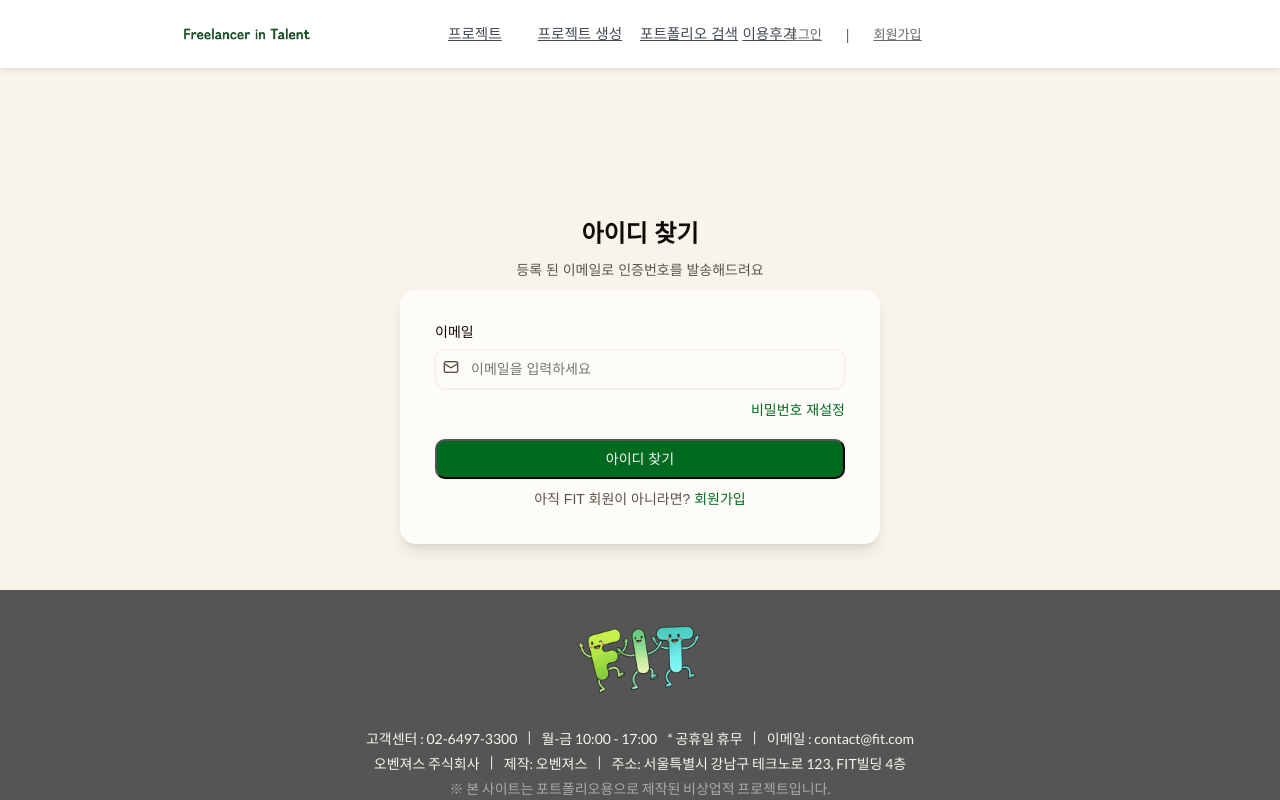
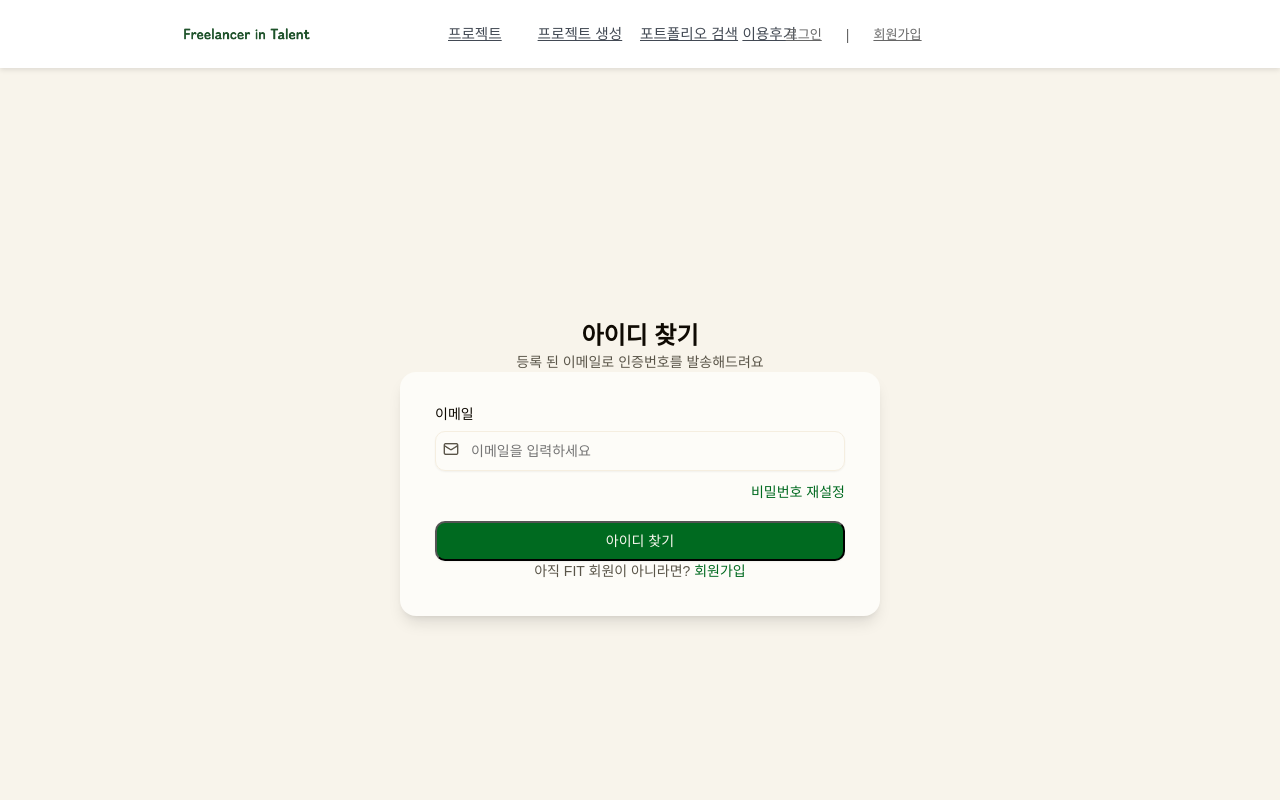
Before and after one commit to prgrms-aibe-devcourse/AIBE3-Project2-Team05, a Next.js app in the folder frontend/: page /members/findid in a window 1280 px wide. Shown: the top 800 px of the page. Built offline with nearby package versions, Linux system fonts and the light colour scheme; no server answers.

Commit message:
✨ Modify layout,footer css

```diff
--- a/frontend/src/app/layout.tsx
+++ b/frontend/src/app/layout.tsx
@@ -19,7 +19,7 @@ export default function RootLayout({
       <body className="antialiased min-h-screen flex flex-col">
         <UserProvider>
           <Header />
-          <main className="flex-1 w-full pt-[68px] pb-[60px]">{children}</main>
+          <main className="pt-[68px]">{children}</main>
           <Footer />
         </UserProvider>
       </body>
--- a/frontend/src/app/members/findid/page.tsx
+++ b/frontend/src/app/members/findid/page.tsx
@@ -77,7 +77,7 @@ export default function FindId() {
     }
   };
   return (
-    <main className="relative w-screen h-screen bg-[var(--background)] flex justify-center items-start pt-[150px] overflow-y-auto">
+    <main className="relative w-screen h-screen bg-[var(--background)] flex justify-center items-center overflow-y-auto">
       <div className="absolute inset-0 bg-[rgba(241,234,220,0.3)] z-0"></div>
 
       <div className="relative z-10 w-[480px] flex flex-col items-center">
@@ -85,13 +85,13 @@ export default function FindId() {
         <div className="w-full flex flex-col items-center mb-6">
           <h1
             className="text-[24px] font-bold leading-[32px] mb-3"
-            style={{ color: "#0F0A03", marginBottom: "10px" }}
+            style={{ color: "#0F0A03" }}
           >
             아이디 찾기
           </h1>
           <p
             className="text-[14px] font-[300] leading-[20px]"
-            style={{ color: "#5A5549", marginBottom: "10px" }}
+            style={{ color: "#5A5549" }}
           >
             등록 된 이메일로 인증번호를 발송해드려요
           </p>
@@ -248,7 +248,7 @@ export default function FindId() {
             {/* 회원가입 링크 */}
             <p
               className="text-[14px] font-[300] leading-[20px] text-center mt-4"
-              style={{ color: "#5A5549", marginTop: "10px" }}
+              style={{ color: "#5A5549" }}
             >
               아직 FIT 회원이 아니라면?{" "}
               <span
--- a/frontend/src/app/members/login/page.tsx
+++ b/frontend/src/app/members/login/page.tsx
@@ -54,7 +54,7 @@ export default function LoginPage() {
 
   return (
     <div
-      className="w-full h-screen flex justify-center items-start pt-[100px]"
+      className="w-full h-screen flex justify-center items-center"
       style={{ backgroundColor: "var(--background)" }}
     >
       <div className="w-[448px] flex flex-col items-center">
@@ -174,7 +174,7 @@ export default function LoginPage() {
 
             {/* 회원가입 링크 */}
             <p className="text-[14px] font-[300] leading-[20px] text-center text-[#5A5549] mb-2">
-              아직 FIT 회원이 아니라면?{" "}
+              아직 fit 회원이 아니라면?{" "}
               <span
                 className="cursor-pointer hover:underline font-normal text-[#006A20]"
                 onClick={() => router.push("/members/signup")}
--- a/frontend/src/app/members/signup/page.tsx
+++ b/frontend/src/app/members/signup/page.tsx
@@ -72,7 +72,7 @@ export default function SignupPage() {
 
   return (
     <div
-      className="w-full h-screen flex justify-center items-start pt-[20px]"
+      className="w-full h-screen flex justify-center items-center"
       style={{ backgroundColor: "var(--background)" }}
     >
       <div className="w-[448px] flex flex-col items-center">
--- a/frontend/src/app/members/updatePassword/page.tsx
+++ b/frontend/src/app/members/updatePassword/page.tsx
@@ -100,7 +100,7 @@ export default function UpdatePassword() {
   };
 
   return (
-    <main className="relative w-screen h-screen bg-[var(--background)] flex justify-center items-start pt-[100px] overflow-y-auto">
+    <main className="relative w-screen h-screen bg-[var(--background)] flex justify-center items-center overflow-y-auto">
       <div className="absolute inset-0 bg-[rgba(241,234,220,0.3)] z-0"></div>
 
       <div className="relative z-10 w-[448px] flex flex-col items-center">
@@ -321,7 +321,7 @@ export default function UpdatePassword() {
             className="text-[14px] font-[300] leading-[20px] text-center mt-4"
             style={{ color: "#5A5549" }}
           >
-            이미 FIT 회원이라면?{" "}
+            이미 fit 회원이라면?{" "}
             <span
               className="cursor-pointer hover:underline font-normal"
               style={{ color: "#006A20" }}
--- a/frontend/src/components/Footer.css
+++ b/frontend/src/components/Footer.css
@@ -1,14 +1,9 @@
 .footer-container {
-  position: fixed;
-  bottom: 0;
-  left: 0;
   width: 100%;
-  height: 210px; /* Footer 높이 */
   background: #555555;
   text-align: center;
   box-sizing: border-box;
   padding: 20px 0;
-  z-index: 999;
 }
 
 .footer-logo {
```
